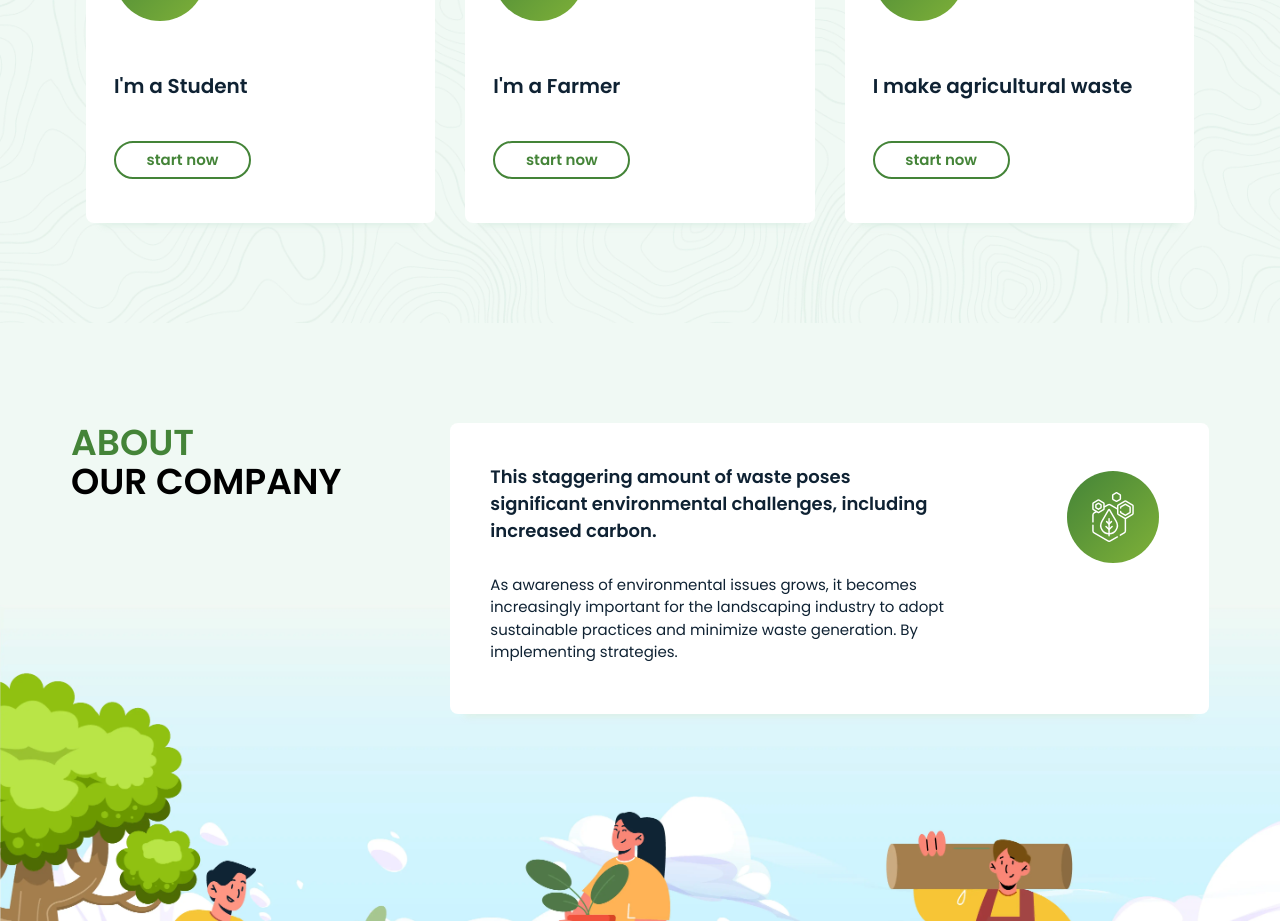
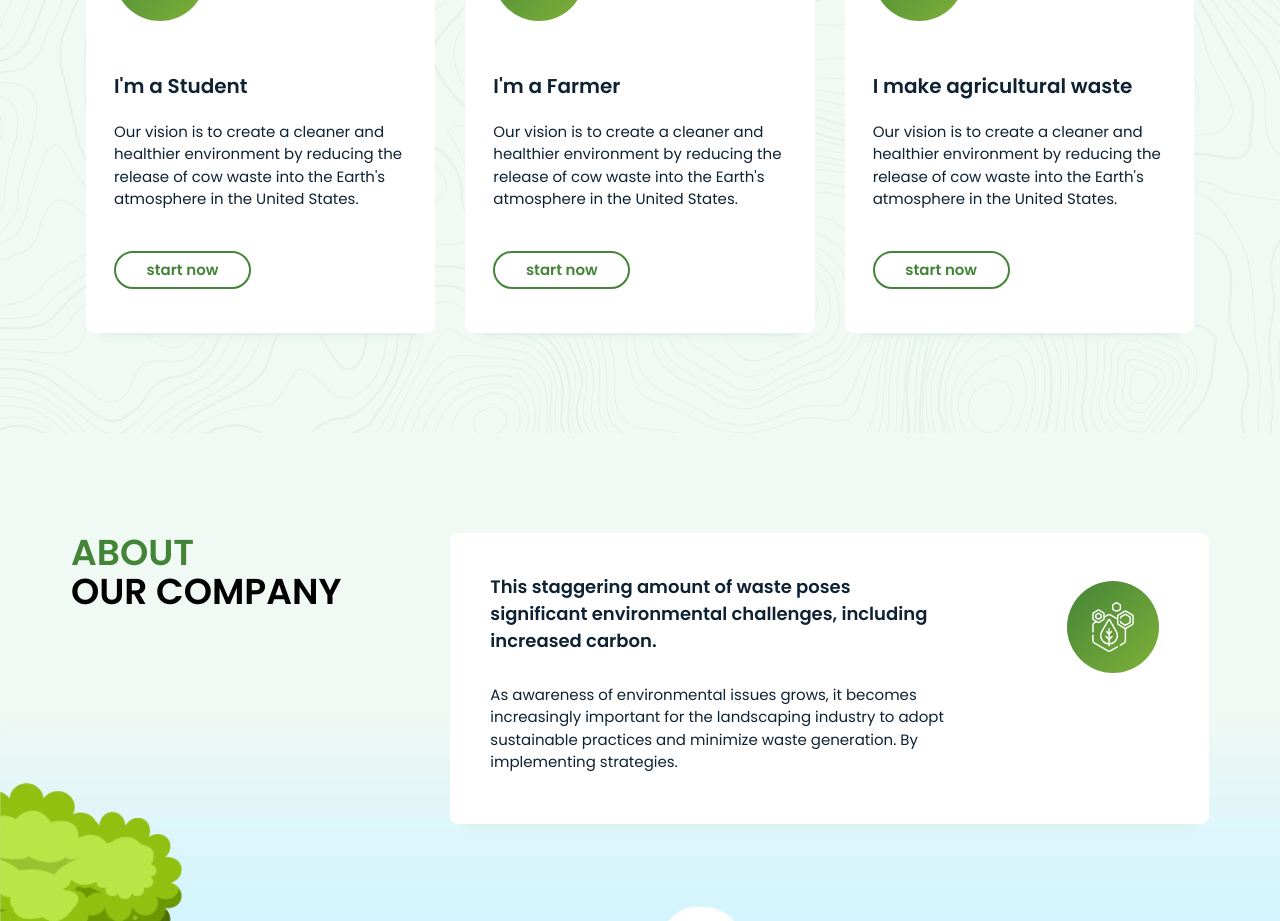
Before and after one commit to sukhvinder-jaat/cool-blade, a React (Create React App) app: page / in a window 1280 px wide. Shown: the part 1340-2261 px from the top of the page. Built offline with nearby package versions, Linux system fonts and the light colour scheme.

Commit message:
comment add

```diff
--- a/src/components/JoinOurCommunity.jsx
+++ b/src/components/JoinOurCommunity.jsx
@@ -42,7 +42,9 @@ const JoinOurCommunity = () => {
                       {content.title}
                     </p>
                     <p className="font-poppins font-normal md:text-md text-sm text-fireFly mb-10">
-                      {content.description}
+                      Our vision is to create a cleaner and healthier
+                      environment by reducing the release of cow waste into the
+                      Earth's atmosphere in the United States.
                     </p>
                     <button
                       className="border-[2px] border-hippyGreen rounded-[33px] p-[5px_24px_5px_24px] font-poppins font-semibold text-sm md:text-md leading-[24px] flex items-center justify-center text-hippyGreen min-w-[137px] hover:bg-hippyGreen transition-all ease-in-out duration-300 hover:text-white"
--- a/src/components/common/Helper.jsx
+++ b/src/components/common/Helper.jsx
@@ -48,9 +48,9 @@ export const usaImage = [
 ];
 // joinProfile
 export const joinProfile = [
-  { profile: student, title: "I'm a Student" },
-  { profile: farmer, title: "I'm a Farmer" },
-  { profile: waste, title: "I make agricultural waste" },
+  { profile: student, title: "I'm a Student", },
+  { profile: farmer, title: "I'm a Farmer", },
+  { profile: waste, title: "I make agricultural waste", },
 ];
 // contact
 export const contact = [
```
